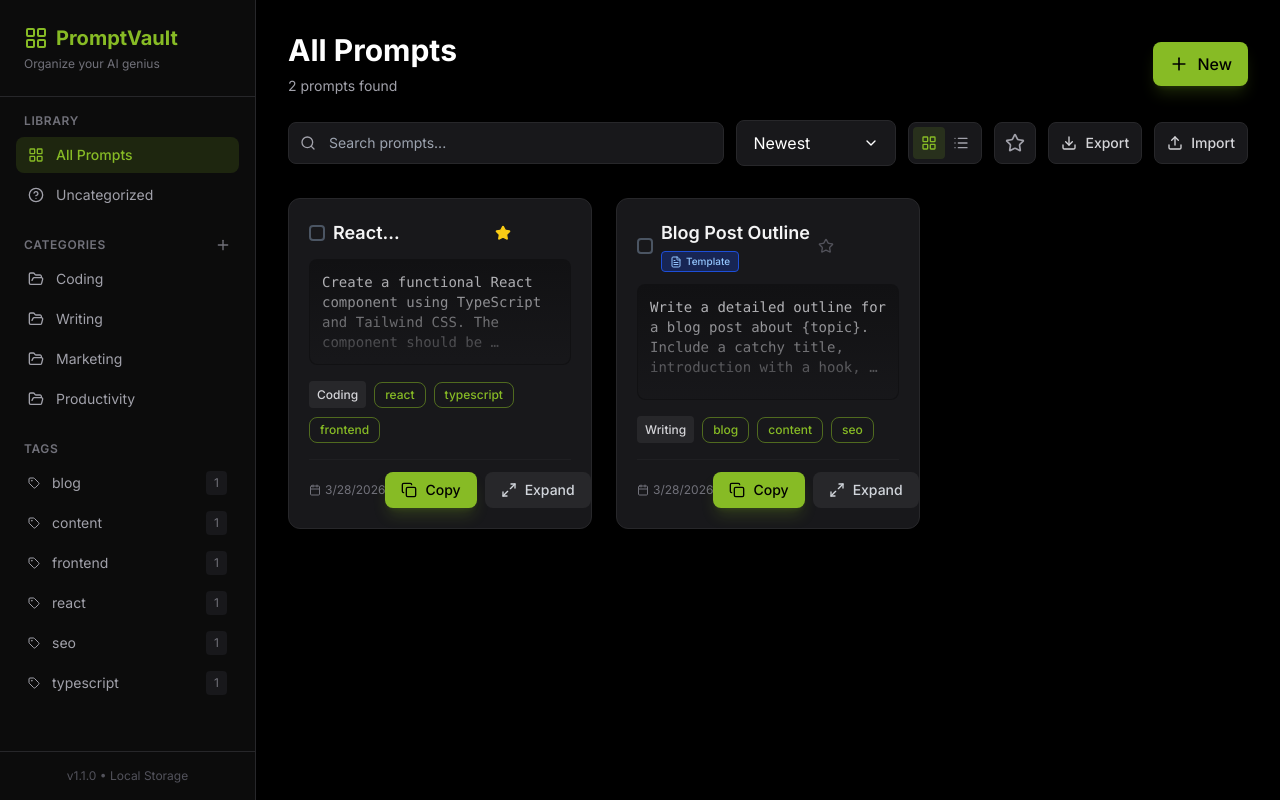
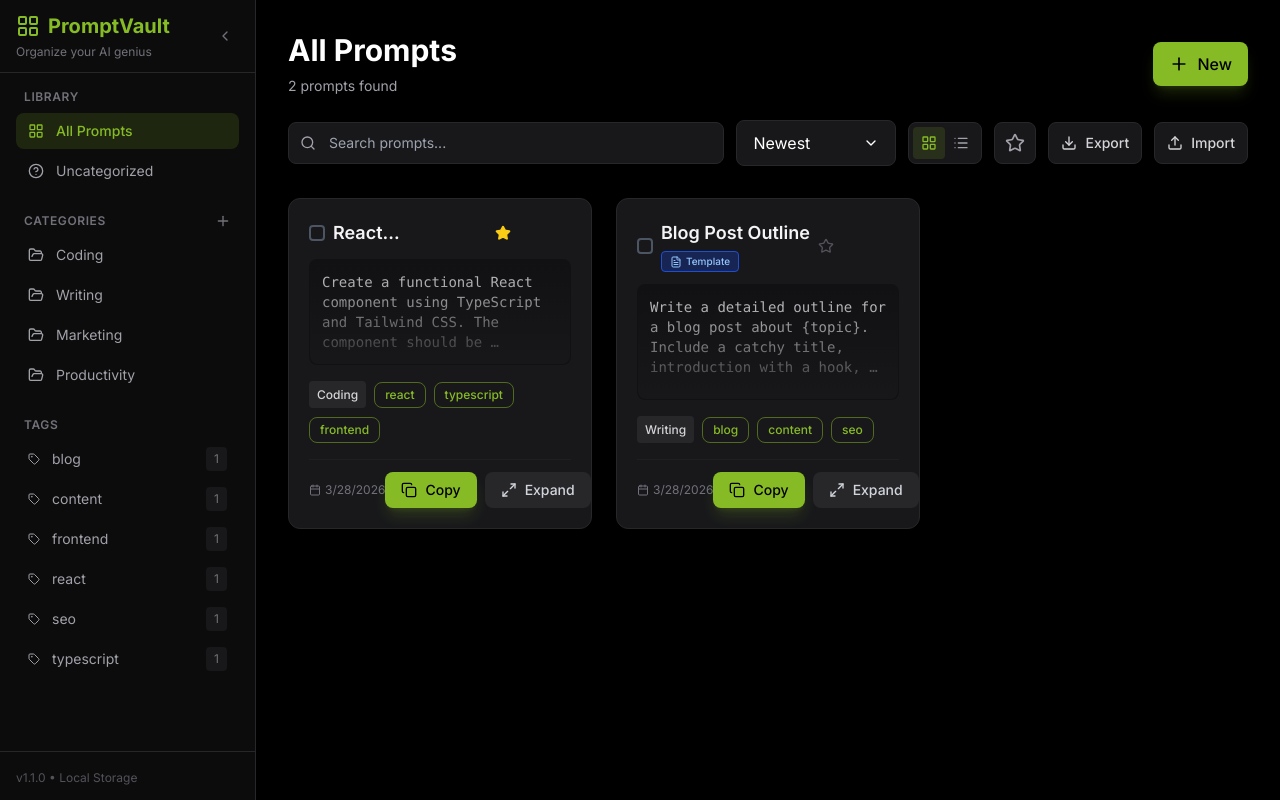
Before and after one commit to DochertyDev/PromptVault, a React (Vite) app: page / in a window 1280 px wide. Built offline with nearby package versions, Linux system fonts and the light colour scheme.

Commit message:
Expanded variable text field & fixed template import

```diff
--- a/App.tsx
+++ b/App.tsx
@@ -75,6 +75,7 @@ const App: React.FC = () => {
   const [showBulkTagsModal, setShowBulkTagsModal] = useState(false);
   const [showBulkMoveModal, setShowBulkMoveModal] = useState(false);
   const [groupedSearchResults, setGroupedSearchResults] = useState<GroupedSearchResults>({ categories: [], tags: [], prompts: [] });
+  const [sidebarCollapsed, setSidebarCollapsed] = useState(false);
 
   // Handle Escape key to clear selection
   useEffect(() => {
@@ -397,9 +398,11 @@ const App: React.FC = () => {
         tagCounts={tagCounts}
         selectedTag={selectedTag}
         onSelectTag={handleTagClick}
+        isCollapsed={sidebarCollapsed}
+        onToggleCollapse={() => setSidebarCollapsed(prev => !prev)}
       />
 
-      <main className="flex-1 ml-64 p-8 max-w-[1920px] pb-24">
+      <main className={`flex-1 ${sidebarCollapsed ? 'ml-16' : 'ml-64'} p-8 max-w-[1920px] pb-24 transition-all duration-300`}>
         {/* Header */}
         <header className="mb-8">
           {/* Top Row: Title and Primary Action */}
--- a/components/Sidebar.tsx
+++ b/components/Sidebar.tsx
@@ -1,6 +1,6 @@
 import React, { useState } from 'react';
 import { Category } from '../types';
-import { LayoutGrid, Plus, FolderOpen, Trash2, Edit2, Tag, HelpCircle } from 'lucide-react';
+import { LayoutGrid, Plus, FolderOpen, Trash2, Edit2, Tag, HelpCircle, ChevronLeft, ChevronRight } from 'lucide-react';
 
 interface SidebarProps {
   categories: Category[];
@@ -12,6 +12,8 @@ interface SidebarProps {
   tagCounts: Record<string, number>;
   selectedTag: string | null;
   onSelectTag: (tag: string | null) => void;
+  isCollapsed: boolean;
+  onToggleCollapse: () => void;
 }
 
 const Sidebar: React.FC<SidebarProps> = ({
@@ -23,7 +25,9 @@ const Sidebar: React.FC<SidebarProps> = ({
   onEditCategory,
   tagCounts,
   selectedTag,
-  onSelectTag
+  onSelectTag,
+  isCollapsed,
+  onToggleCollapse,
 }) => {
   const [isAdding, setIsAdding] = useState(false);
   const [newCategoryName, setNewCategoryName] = useState('');
@@ -63,44 +67,82 @@ const Sidebar: React.FC<SidebarProps> = ({
   const sortedTags = Object.keys(tagCounts).sort();
 
   return (
-    <aside className="w-64 h-screen bg-black-100 border-r border-black-300 flex flex-col fixed left-0 top-0 overflow-hidden z-20">
-      <div className="p-6 border-b border-black-300">
+    <aside
+      className={`${isCollapsed ? 'w-16' : 'w-64'} h-screen bg-black-100 border-r border-black-300 flex flex-col fixed left-0 top-0 overflow-hidden z-20 transition-all duration-300`}
+    >
+      {/* Header */}
+      <div className="flex items-center border-b border-black-300 flex-shrink-0 h-[73px] px-4">
+        {isCollapsed ? (
+          <button
+            onClick={onToggleCollapse}
+            title="Expand sidebar"
+            className="w-full flex justify-center p-1.5 rounded-lg text-zinc-500 hover:text-accent hover:bg-black-200 transition-colors"
+          >
+            <ChevronRight className="w-4 h-4" />
+          </button>
+        ) : (
+          <>
+            <div className="flex-1">
               <h1 className="text-xl font-bold text-accent flex items-center gap-2">
-          <LayoutGrid className="w-6 h-6" />
+                <LayoutGrid className="w-6 h-6 flex-shrink-0" />
                 PromptVault
               </h1>
               <p className="text-xs text-zinc-500 mt-1">Organize your AI genius</p>
             </div>
+            <button
+              onClick={onToggleCollapse}
+              title="Collapse sidebar"
+              className="p-1.5 rounded-lg text-zinc-500 hover:text-accent hover:bg-black-200 transition-colors flex-shrink-0"
+            >
+              <ChevronLeft className="w-4 h-4" />
+            </button>
+          </>
+        )}
+      </div>
 
-      <div className="flex-1 overflow-y-auto p-4 space-y-6">
+      {/* Scrollable body */}
+      <div className={`flex-1 overflow-y-auto ${isCollapsed ? 'p-2' : 'p-4'} space-y-6`}>
+
+        {/* Library section */}
         <div>
+          {!isCollapsed && (
             <p className="text-xs font-semibold text-zinc-500 uppercase tracking-wider mb-2 px-2">Library</p>
+          )}
           <div className="space-y-1">
             <button
               onClick={() => onSelectCategory(null)}
-              className={`w-full flex items-center gap-3 px-3 py-2 rounded-lg text-sm transition-all duration-200 ${
+              title="All Prompts"
+              className={`w-full flex items-center rounded-lg text-sm transition-all duration-200 ${
+                isCollapsed ? 'justify-center p-2' : 'gap-3 px-3 py-2'
+              } ${
                 selectedCategoryId === null
                   ? 'bg-accent-light text-accent font-medium'
                   : 'text-zinc-400 hover:bg-black-200 hover:text-zinc-200'
               }`}
             >
-              <LayoutGrid className="w-4 h-4" />
-              All Prompts
+              <LayoutGrid className="w-4 h-4 flex-shrink-0" />
+              {!isCollapsed && 'All Prompts'}
             </button>
+
             <button
               onClick={() => onSelectCategory('uncategorized')}
-              className={`w-full flex items-center gap-3 px-3 py-2 rounded-lg text-sm transition-all duration-200 ${
+              title="Uncategorized"
+              className={`w-full flex items-center rounded-lg text-sm transition-all duration-200 ${
+                isCollapsed ? 'justify-center p-2' : 'gap-3 px-3 py-2'
+              } ${
                 selectedCategoryId === 'uncategorized'
                   ? 'bg-accent-light text-accent font-medium'
                   : 'text-zinc-400 hover:bg-black-200 hover:text-zinc-200'
               }`}
             >
-              <HelpCircle className="w-4 h-4" />
-              Uncategorized
+              <HelpCircle className="w-4 h-4 flex-shrink-0" />
+              {!isCollapsed && 'Uncategorized'}
             </button>
           </div>
         </div>
 
+        {/* Categories section -- hidden when collapsed */}
+        {!isCollapsed && (
           <div>
             <div className="flex items-center justify-between mb-2 px-2">
               <p className="text-xs font-semibold text-zinc-500 uppercase tracking-wider">Categories</p>
@@ -194,8 +236,10 @@ const Sidebar: React.FC<SidebarProps> = ({
               </div>
             )}
           </div>
+        )}
 
-        {sortedTags.length > 0 && (
+        {/* Tags section -- hidden when collapsed */}
+        {!isCollapsed && sortedTags.length > 0 && (
           <div>
             <p className="text-xs font-semibold text-zinc-500 uppercase tracking-wider mb-2 px-2">Tags</p>
             <div className="space-y-1">
@@ -223,11 +267,12 @@ const Sidebar: React.FC<SidebarProps> = ({
         )}
       </div>
 
-      <div className="p-4 border-t border-black-300">
-         <div className="text-xs text-zinc-600 text-center">
-            v1.1.0 • Local Storage
+      {/* Footer */}
+      {!isCollapsed && (
+        <div className="border-t border-black-300 flex-shrink-0 px-4 py-3">
+          <span className="text-xs text-zinc-600">v1.1.0 • Local Storage</span>
         </div>
-      </div>
+      )}
     </aside>
   );
 };
--- a/components/TemplateVariableModal.tsx
+++ b/components/TemplateVariableModal.tsx
@@ -110,12 +110,12 @@ export function TemplateVariableModal({
                   <label className="block text-sm font-medium text-zinc-300">
                     {varName}
                   </label>
-                  <input
-                    type="text"
+                  <textarea
                     placeholder={`Enter ${varName}...`}
                     value={variables[varName] || ''}
                     onChange={(e) => handleUpdate(varName, e.target.value)}
-                    className="w-full bg-black-200 border border-black-300 rounded-lg px-4 py-2.5 text-white focus:ring-2 focus:ring-accent focus:border-transparent outline-none transition-all"
+                    rows={4}
+                    className="w-full bg-black-200 border border-black-300 rounded-lg px-4 py-2.5 text-white focus:ring-2 focus:ring-accent focus:border-transparent outline-none transition-all resize-y"
                   />
                 </div>
               ))}
--- a/utils/csvImport.ts
+++ b/utils/csvImport.ts
@@ -155,6 +155,7 @@ export function importPromptsFromCSV(
           categoryId,
           tags,
           isFavorite,
+          isTemplate,
           createdAt: now,
           updatedAt: now
         };
```
Lines whose indentation alone changed are shown as unchanged.
